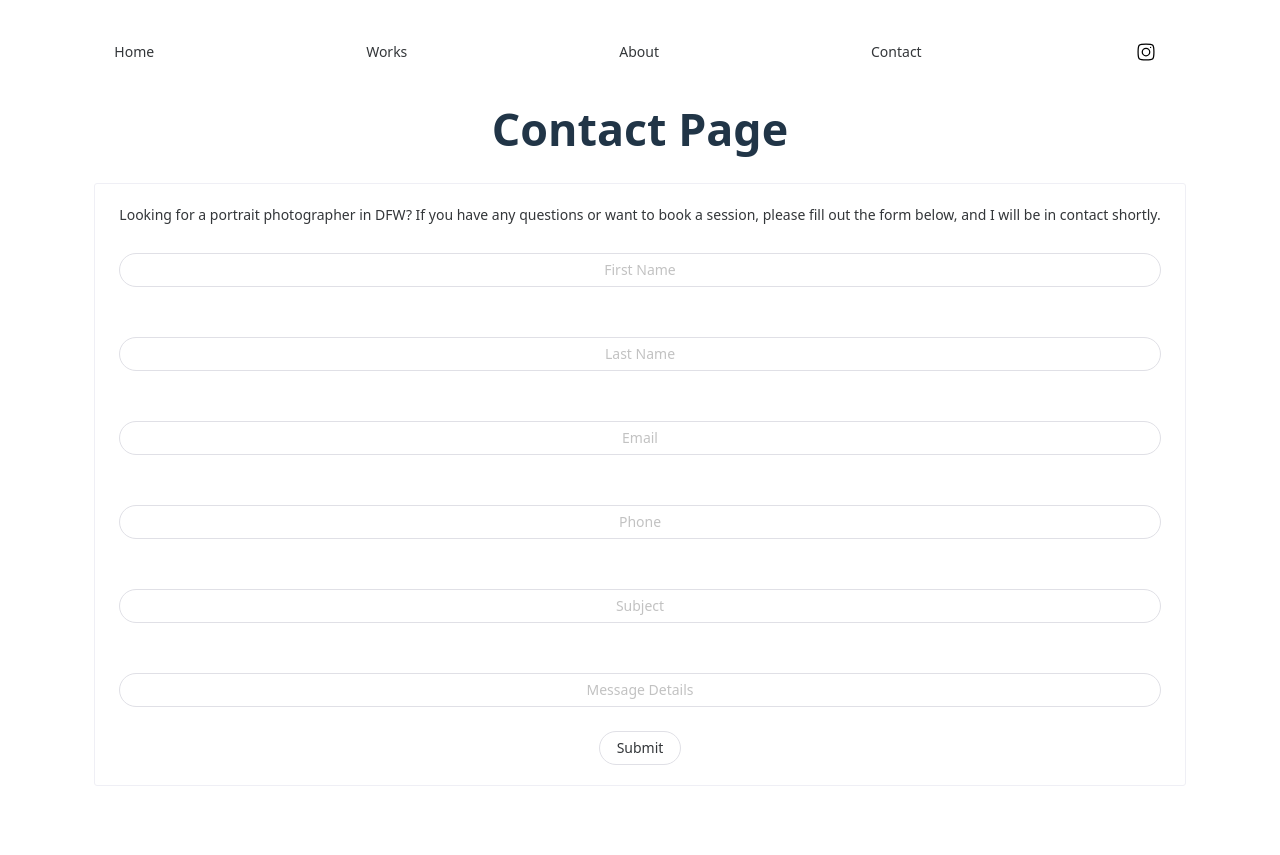
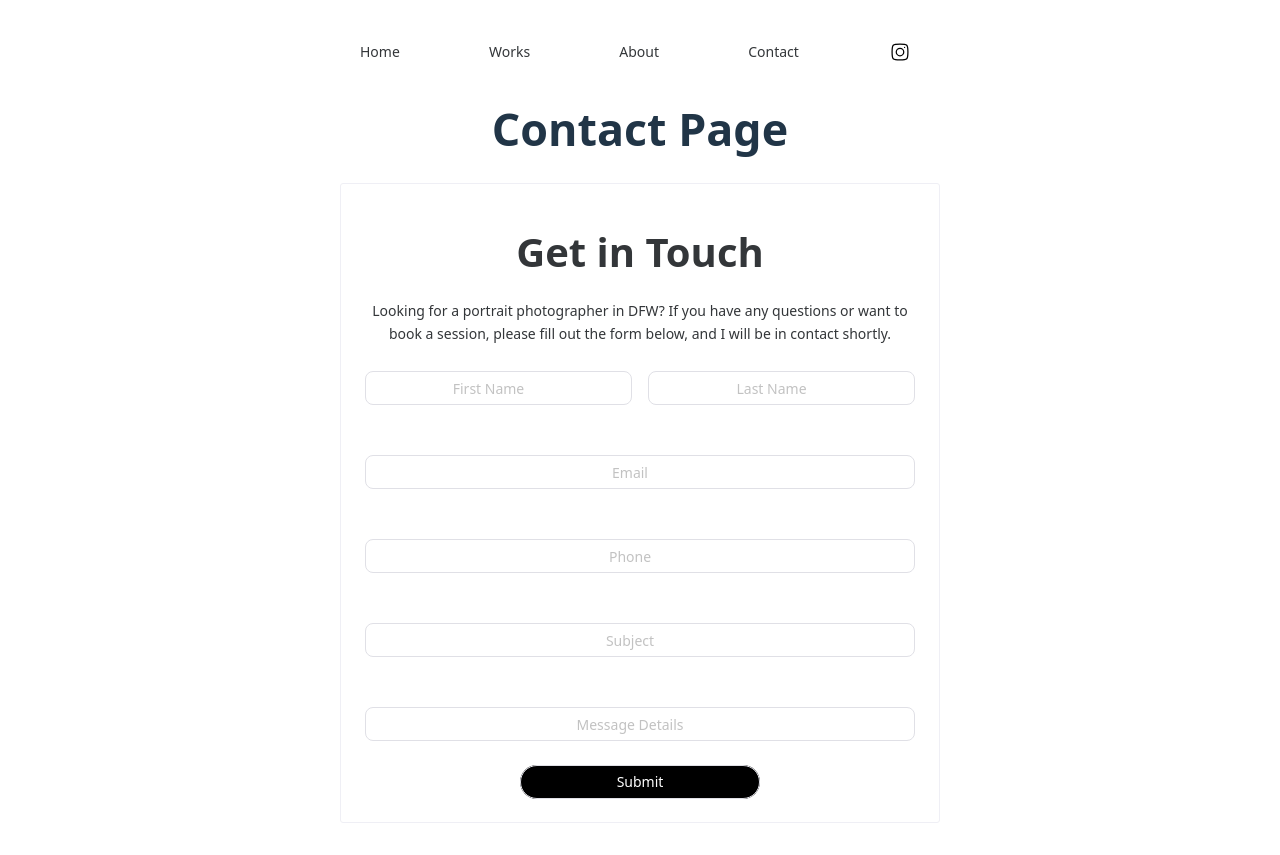
Before and after one commit to hbarogh/photography-portfolio-fullstack, a Vue app in the folder front-end/: page /ContactPage in a window 1280 px wide. Before the commit the page ends 818 px from the top, so only its background shows below. Built offline with nearby package versions, Linux system fonts and the light colour scheme.

Commit message:
feat: implement contact form component with submission handling

```diff
--- /dev/null
+++ b/front-end/src/components/ContactForm.vue
@@ -0,0 +1,109 @@
+<script setup lang="ts">
+import {NCard, NInput, NFormItem, NForm, NButton, NText} from 'naive-ui';
+import axios from 'axios';
+import { ref } from 'vue';
+
+
+const firstName = ref<string>('');
+const lastName = ref<string>('');
+const email = ref<string>('');
+const phone = ref('');
+const subject = ref<string>('');
+const message = ref<string>('');
+const finishedRequest = ref(false);
+
+
+async function submitContactForm(): Promise<void> {
+  try{
+    const response = await axios.post(`https://backend-3497.onrender.com/api/contact`, {
+      firstName: firstName.value,
+      lastName: lastName.value,
+      email: email.value,
+      phone: phone.value,
+      subject: subject.value,
+      message: message.value
+    });
+    console.log(`Response from post request: ${response.data}`);
+  }
+  catch (error){
+    alert(`Axios error: ${error}`);
+    console.error('Axios error: ', error);
+  }
+  finally{
+    finishedRequest.value = true;
+  }
+}
+
+
+
+</script>
+
+
+<template>
+  <div>
+    <n-card bordered:true hoverable:false v-if="!finishedRequest" class="contact-form">
+      <n-text class="contact-form-title">
+        Get in Touch
+      </n-text>
+      <n-text>
+        Looking for a portrait photographer in DFW? If you have any questions or want to book a session, please fill out the form below, and I will be in contact shortly.
+      </n-text>
+      <n-form label-placement="top" >
+        <div class="inline-name-fields">
+          <n-form-item required: true >
+            <n-input  v-model:value="firstName"  placeholder="First Name" clearable style="border-radius: 0.5rem;"/>
+          </n-form-item>
+          <n-form-item required: true >
+            <n-input  v-model:value="lastName"  placeholder="Last Name" clearable style="border-radius: 0.5rem;"/>
+          </n-form-item>
+        </div>
+        <n-form-item required: true >
+          <n-input  v-model:value="email"  placeholder="Email" clearable style="border-radius: 0.5rem;" />
+        </n-form-item>
+        <n-form-item required: true >
+          <n-input  v-model:value="phone"  placeholder="Phone" clearable style="border-radius: 0.5rem;" />
+        </n-form-item>
+        <n-form-item required: true >
+          <n-input  v-model:value="subject"  placeholder="Subject" clearable style="border-radius: 0.5rem;" />
+        </n-form-item>
+        <n-form-item required: true >
+          <n-input  v-model:value="message"  placeholder="Message Details" clearable style="border-radius: 0.5rem;" />
+        </n-form-item>
+        <n-button round primary @click="submitContactForm" style="background-color: black; color: white; width: 15rem">
+          Submit
+        </n-button>
+      </n-form>
+    </n-card>
+    <n-card v-else>
+      <n-text>Thank you so much, I will be in contact shortly!</n-text>
+    </n-card>
+  </div>
+</template>
+
+
+
+<style>
+.contact-form{
+  max-width: 600px;
+  width: 100%;
+  height: 80vh;
+}
+
+.inline-name-fields{
+  display: flex;
+  gap: 1rem;
+}
+
+.inline-name-fields .n-form-item{
+  flex: 1;
+}
+
+.contact-form-title{
+  font-size: 2.5rem;
+  font-weight: bold;
+  width: 100%;
+  display: block;
+  margin: 1rem 0;
+  text-align: center;
+}
+</style>
--- a/front-end/src/views/ContactPage.vue
+++ b/front-end/src/views/ContactPage.vue
@@ -1,39 +1,6 @@
 <script setup lang="ts">
-import {NCard, NInput, NFormItem, NForm, NButton, NText} from 'naive-ui';
-import axios from 'axios';
-import { ref } from 'vue';
+import ContactForm from '../components/ContactForm.vue';
 
-
-const firstName = ref<string>('');
-const lastName = ref<string>('');
-const email = ref<string>('');
-const phone = ref('');
-const subject = ref<string>('');
-const message = ref<string>('');
-const finishedRequest = ref(false);
-
-
-async function submitContactForm(): Promise<void> {
-  try{
-    const response = await axios.post(`https://backend-3497.onrender.com/api/contact`, {
-      firstName: firstName.value,
-      lastName: lastName.value,
-      email: email.value,
-      phone: phone.value,
-      subject: subject.value,
-      message: message.value
-    });
-    console.log(`Response from post request: ${response.data}`);
-  }
-  catch (error){
-    alert(`Axios error: ${error}`);
-    console.error('Axios error: ', error);
-  }
-  finally{
-    //finsihed the post request, so I am setting the finished request value to true, and displaying a new page for that
-    finishedRequest.value = true;
-  }
-}
 
 
 </script>
@@ -42,37 +9,7 @@ async function submitContactForm(): Promise<void> {
 <template>
   <div>
     <h1>Contact Page</h1>
-    <n-card bordered:true hoverable:false v-if="!finishedRequest">
-      <n-text>
-        Looking for a portrait photographer in DFW? If you have any questions or want to book a session, please fill out the form below, and I will be in contact shortly.
-      </n-text>
-      <n-form label-placement="top">
-        <n-form-item required:true>
-          <n-input v-model:value="firstName" round placeholder="First Name"/>
-        </n-form-item>
-        <n-form-item required:true>
-          <n-input v-model:value="lastName" round placeholder="Last Name"/>
-        </n-form-item>
-        <n-form-item required:true>
-          <n-input v-model:value="email" round placeholder="Email"/>
-        </n-form-item>
-        <n-form-item required:true>
-          <n-input v-model:value="phone" round placeholder="Phone"/>
-        </n-form-item>
-        <n-form-item required:True>
-          <n-input v-model:value="subject" round placeholder="Subject"/>
-        </n-form-item>
-        <n-form-item required:true>
-          <n-input v-model:value="message" round placeholder="Message Details" />
-        </n-form-item>
-        <n-button round primary @click="submitContactForm">
-          Submit
-        </n-button>
-      </n-form>
-    </n-card>
-    <n-card v-else>
-      <n-text>Thank you so much, I will be in contact shortly!</n-text>
-    </n-card>
+    <ContactForm/>
   </div>
 </template>
 
--- a/front-end/src/views/PhotoCollectionPage.vue
+++ b/front-end/src/views/PhotoCollectionPage.vue
@@ -48,8 +48,8 @@ watch(() => route.params.collection, (newCollection) => {
 
       <n-grid v-else cols="1 s:2 m:3 1:5" x-gap="10" y-gap="8" class="photo-grid" responsive="screen">
         <n-grid-item v-for="(url, index) in photos" :key="index" >
-          <n-card :bordered="true" :hoverable="true" class="grid-card">
-            <n-image :src="url" alt="photo" width="100%" object-fit="fill"/>
+          <n-card :bordered="false" :hoverable="true" class="grid-card">
+            <n-image :src="url" lazy alt="photo" width="100%" class="photo-img" object-fit="cover" />
           </n-card>
         </n-grid-item>
       </n-grid>
@@ -86,4 +86,11 @@ watch(() => route.params.collection, (newCollection) => {
   width: 100%;
   max-width: 1000px;
  }
+ /* .grid-card{
+  max-width: 600px;
+ }
+ .photo-img{
+  height: 300px;
+  object-fit: cover;
+ } */
 </style>
```
